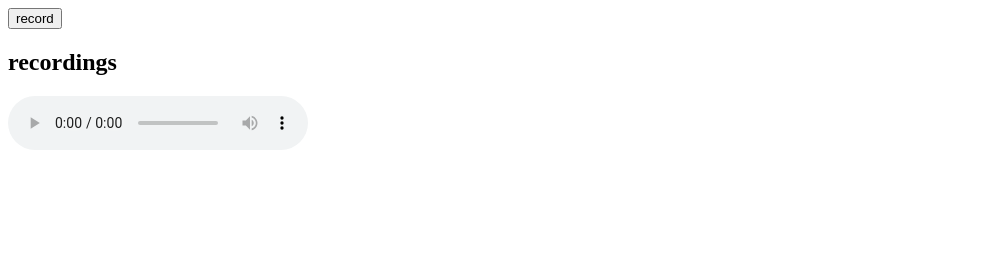
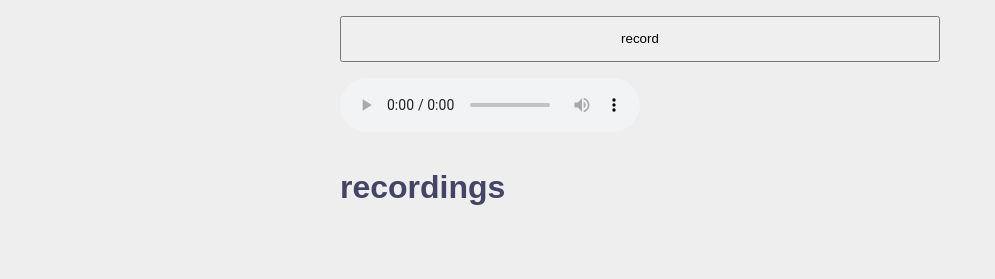
Before and after one commit to junebloom/practical, a website with bundled scripts: page src/index.html in a window 1280 px wide. Shown: the whole page, without its empty margins (0-995 px from the left). Built offline with nearby package versions, Linux system fonts and the light colour scheme.

Commit message:
Add CSS styles

```diff
--- a/src/components/App.js
+++ b/src/components/App.js
@@ -2,11 +2,9 @@ import { h } from '../vdom'
 import Recorder from './Recorder'
 
 const App = (state, setState) =>
-  h('main', {}, [
+  h('main', { className: 'main' }, [
     // Recorder
     Recorder(state, setState),
-    // Recordings list header
-    h('h2', {}, ['recordings']),
     // Player
     h(
       'audio',
@@ -17,6 +15,8 @@ const App = (state, setState) =>
       },
       []
     ),
+    // Recordings list header
+    h('h1', {}, ['recordings']),
     // Recordings list
     h(
       'ul',
--- a/src/components/Recorder.js
+++ b/src/components/Recorder.js
@@ -66,9 +66,14 @@ function Recorder(state, setState) {
   }
 
   // Render the component
-  return h('button', { onclick: () => (state.recording ? stop() : start()) }, [
-    state.recording ? 'stop' : 'record'
-  ])
+  return h(
+    'button',
+    {
+      onclick: () => (state.recording ? stop() : start()),
+      className: 'recorder'
+    },
+    [state.recording ? 'stop' : 'record']
+  )
 }
 
 export default Recorder
--- a/src/index.html
+++ b/src/index.html
@@ -5,6 +5,30 @@
     <meta name="viewport" content="width=device-width, initial-scale=1.0" />
     <meta http-equiv="X-UA-Compatible" content="ie=edge" />
     <title>recorder</title>
+    <style>
+      html {
+        background: #eee;
+        color: #446;
+        font-family: sans-serif;
+      }
+
+      body {
+        margin: 1em;
+      }
+
+      .main {
+        width: 100%;
+        max-width: 600px;
+        margin: 0 auto;
+        display: flex;
+        flex-direction: column;
+        row-gap: 1em;
+      }
+
+      .recorder {
+        padding: 1em;
+      }
+    </style>
   </head>
   <body>
     <div id="app"></div>
```
